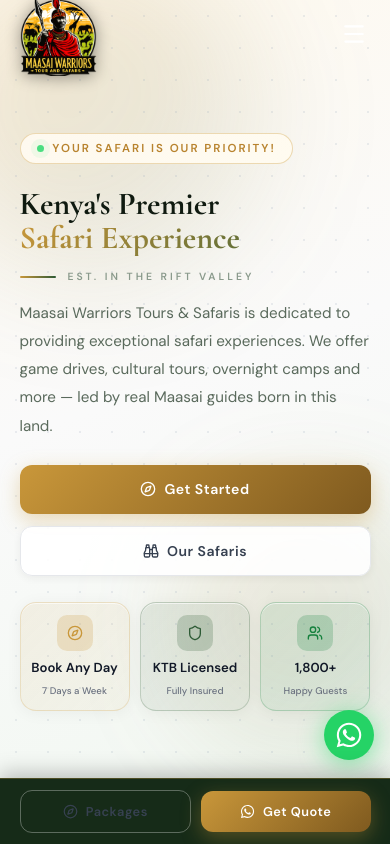
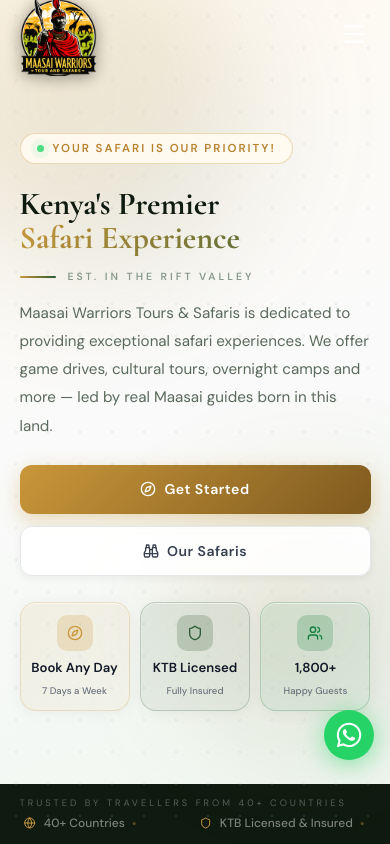
Before and after one commit to Muchyz/maasai-warriors, a React (Vite) app: page / in a window 390 px wide. Shown: the top 844 px of the page. Built offline with nearby package versions, Linux system fonts and the light colour scheme.

Commit message:
Remove sticky mobile quote bar

```diff
--- a/src/App.jsx
+++ b/src/App.jsx
@@ -1564,15 +1564,7 @@ export default function App() {
         </div>
       </footer>
 
-{/* ── STICKY MOBILE QUOTE BAR ── */}
-      <div className="sticky-quote-bar">
-        <button className="btn-ghost" onClick={() => go("packages")}>
-          <Compass size={15} /> Packages
-        </button>
-        <button className="btn-gold" onClick={() => window.open(wa("Hello! I'd like a quick quote for a safari with Maasai Warriors Tours & Safaris 🦁"), "_blank")}>
-          <FaWhatsapp size={15} /> Get Quote
-        </button>
-      </div>
+
 
       {/* ── SCROLL TO TOP ── */}
       <button
```
